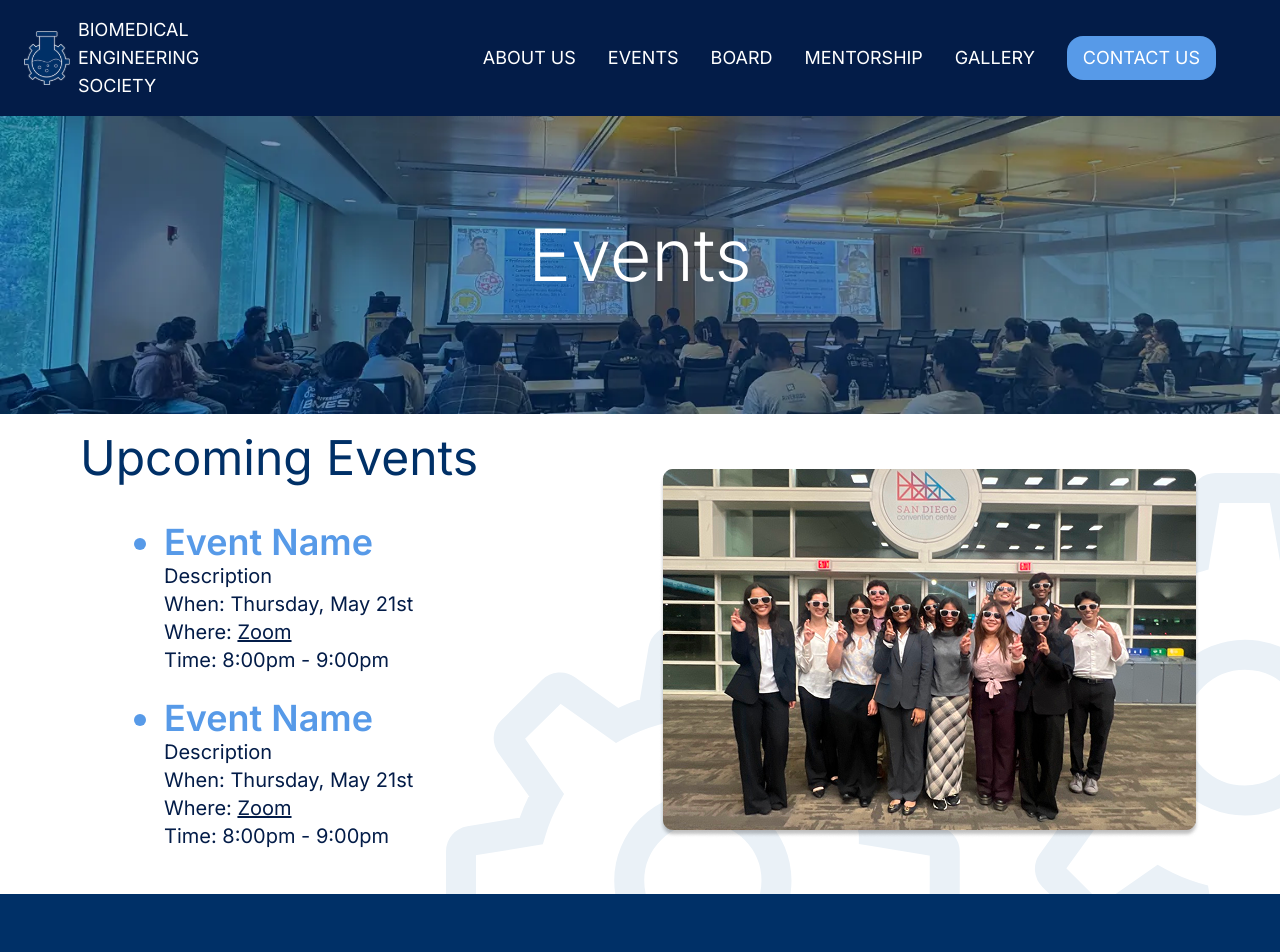
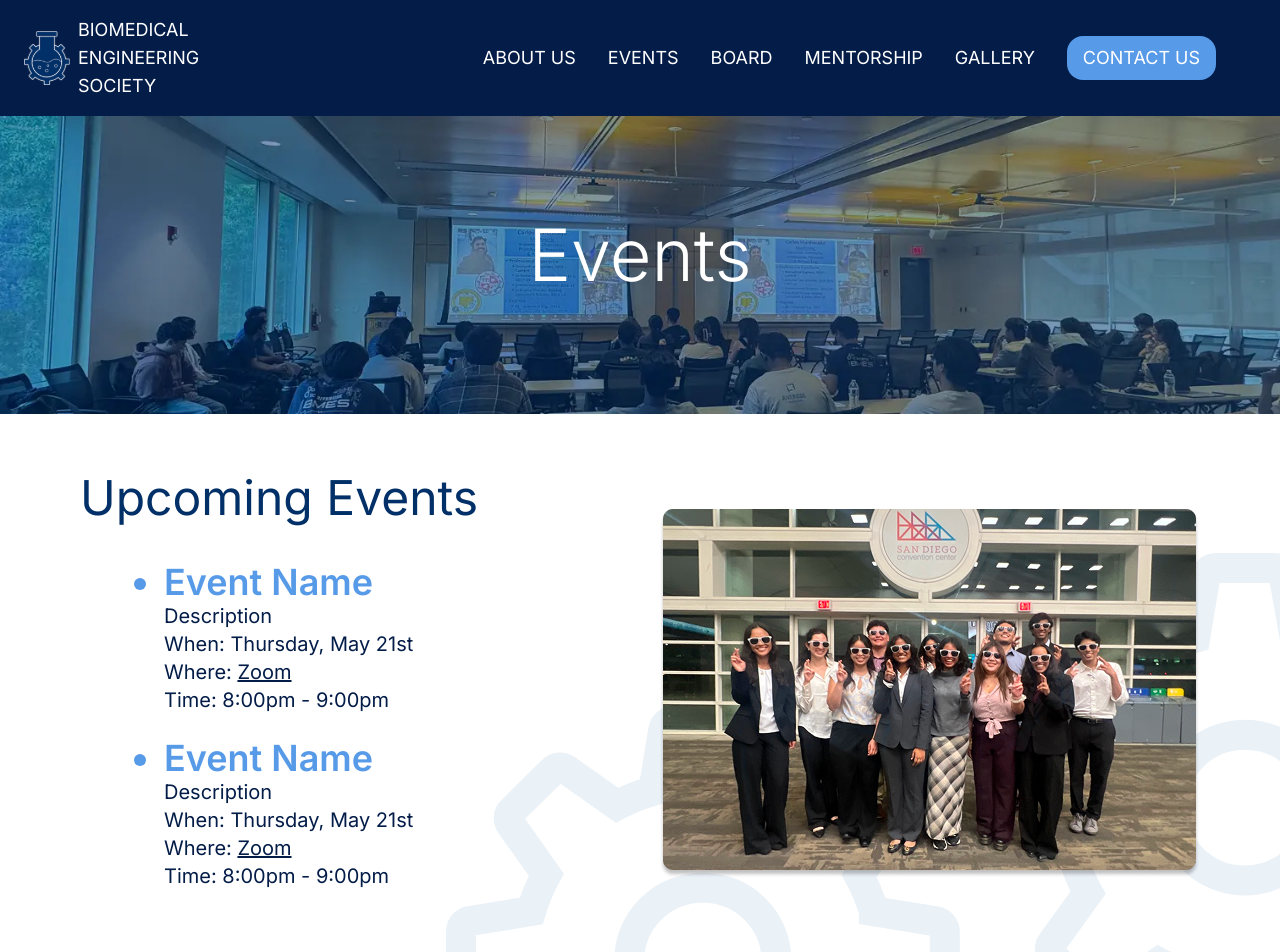
Before and after one commit to acm-ucr/bmes-website, a Next.js app: page /events in a window 1280 px wide. Shown: the top 952 px of the page. Built offline with nearby package versions, Linux system fonts and the light colour scheme.

Commit message:
Modified div

```diff
--- a/src/components/events/Upcoming.tsx
+++ b/src/components/events/Upcoming.tsx
@@ -9,7 +9,7 @@ import events from "@/data/events";
 
 const Upcoming = () => {
   return (
-    <div className="relative flex h-[60vh] w-full items-center justify-start overflow-hidden bg-white px-4">
+    <div className="relative flex h-[70vh] w-full items-center justify-start overflow-hidden px-4">
       <Image
         src={gear1}
         alt="Gear at the bottom right corner"
```
